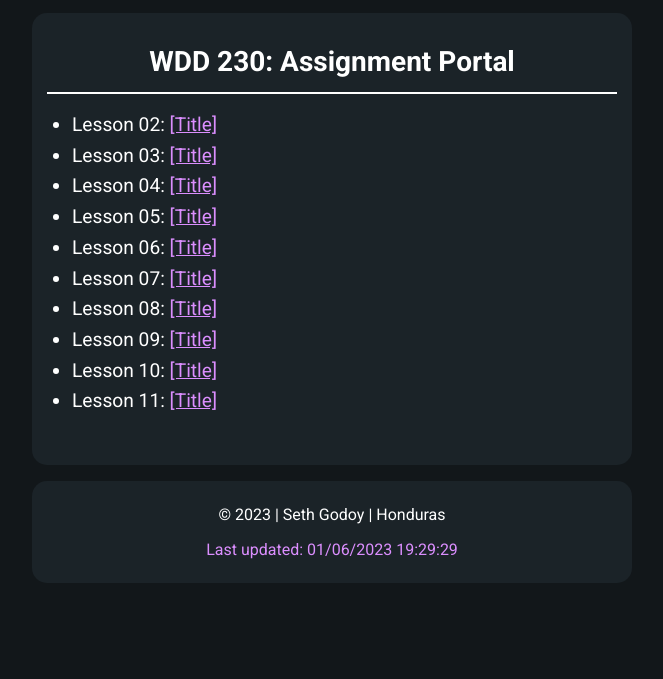
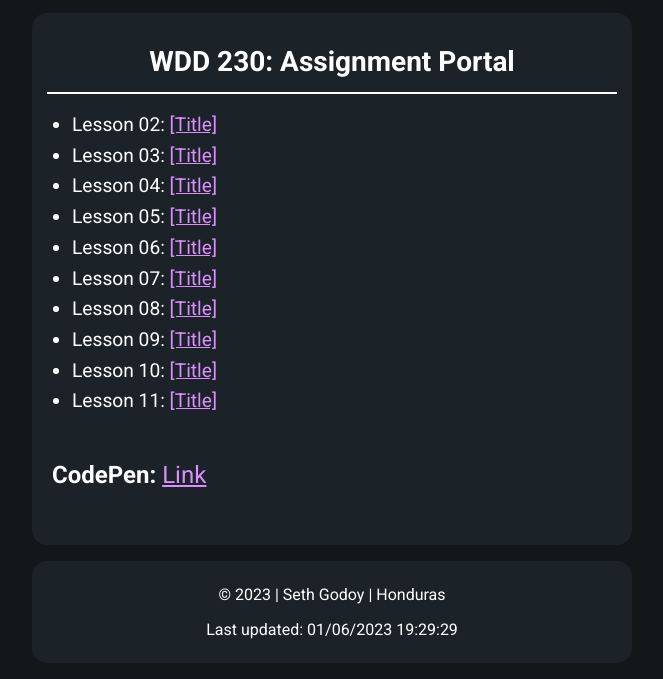
Before and after one commit to seth-gd/wdd230, a plain HTML site: page index.html in a window 1280 px wide. Shown: the part 243-922 px from the top of the page, without its empty margins (308-971 px from the left). Before the commit the page ends 842 px from the top, so only its background shows below. Drawn offline with Linux system fonts and the light colour scheme.

Commit message:
Added CodePen link

```diff
--- a/index.html
+++ b/index.html
@@ -3,9 +3,9 @@
 <head>
   <meta charset="UTF-8">
   <meta name="viewport" content="width=device-width, initial-scale=1.0">
-  <meta name="author" content="Seth Godoy" />
-  <meta name="description" content=
-  "The Assignment Portal Page of Seth Godoy for WDD 230: Web Frontend Development at BYU-I"/>
+  <meta name="author" content="Seth Godoy"/>
+  <meta name="description"
+  content="The Assignment Portal Page of Seth Godoy for WDD 230: Web Frontend Development at BYU-I"/>
 
   <title>Assignment Portal</title>
 
@@ -37,6 +37,7 @@
       <li>Lesson 10: <a href="#">[Title]</a></li>
       <li>Lesson 11: <a href="#">[Title]</a></li>
     </ul>
+    <p><strong>CodePen:</strong> <a href="https://codepen.io/seth-godoy/" target="_blank">Link</a></p>
   </main>
 
   <footer>
--- a/scripts/script.js
+++ b/scripts/script.js
@@ -1,5 +1,5 @@
 // Display current year
-let d = new Date()
+const d = new Date()
 document.querySelector('#current-year').textContent = d.getFullYear()
 
 // Display Last Updated
--- a/styles/styles.css
+++ b/styles/styles.css
@@ -14,7 +14,6 @@ header, main, footer {
     border-radius: 15px;
 }
 h2, h1 {text-align: center;}
-a, footer p:nth-child(2) {color: #DB8EFE;}
 
 /* HEADER */
 header {
@@ -46,8 +45,13 @@ li {
     font-size: 1.2em;
     line-height: 1.6em;
 }
+a {color: #DB8EFE;}
 a:hover {font-weight: 700;}
+main p {
+    font-size: 1.5em;
+    padding: 20px 0 0 20px;
+}
 
 /* FOOTER */
 footer {padding: .5em 0;}
-p {text-align: center;}
+footer p {text-align: center;}
```
